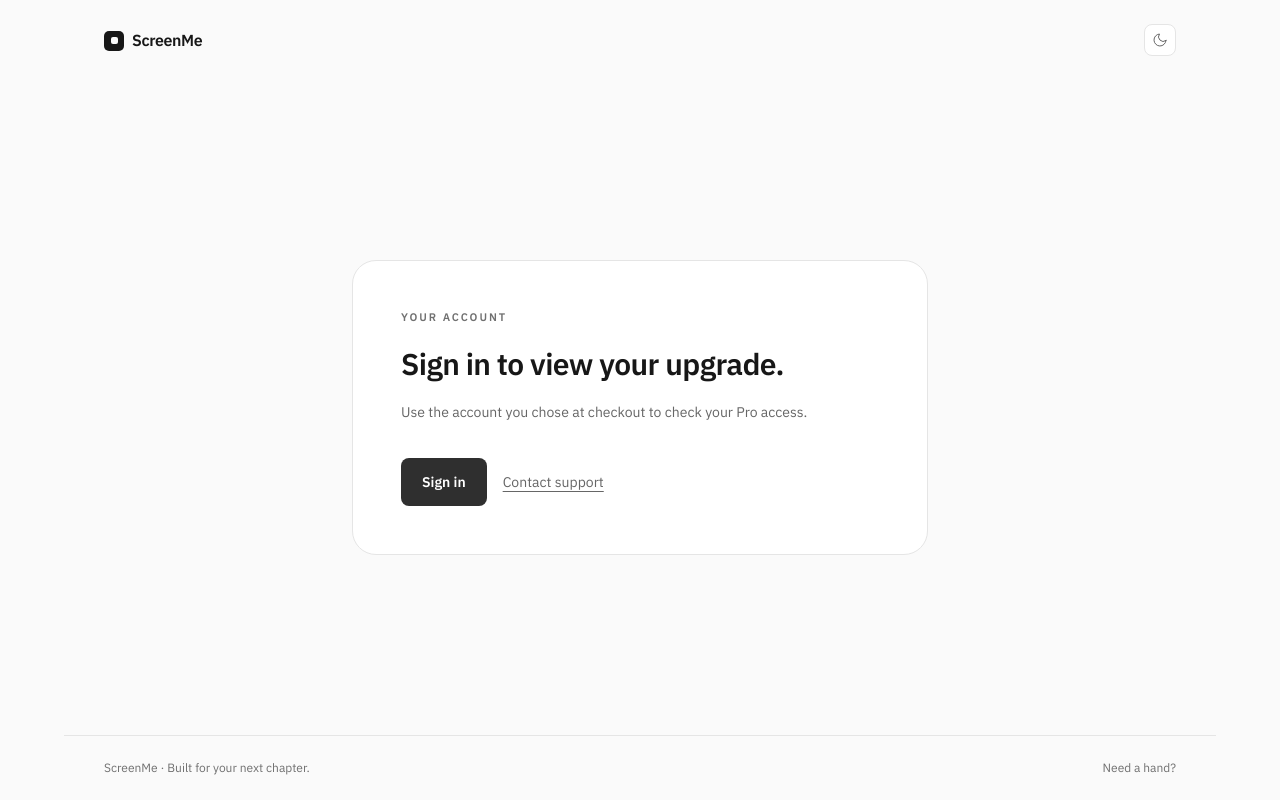
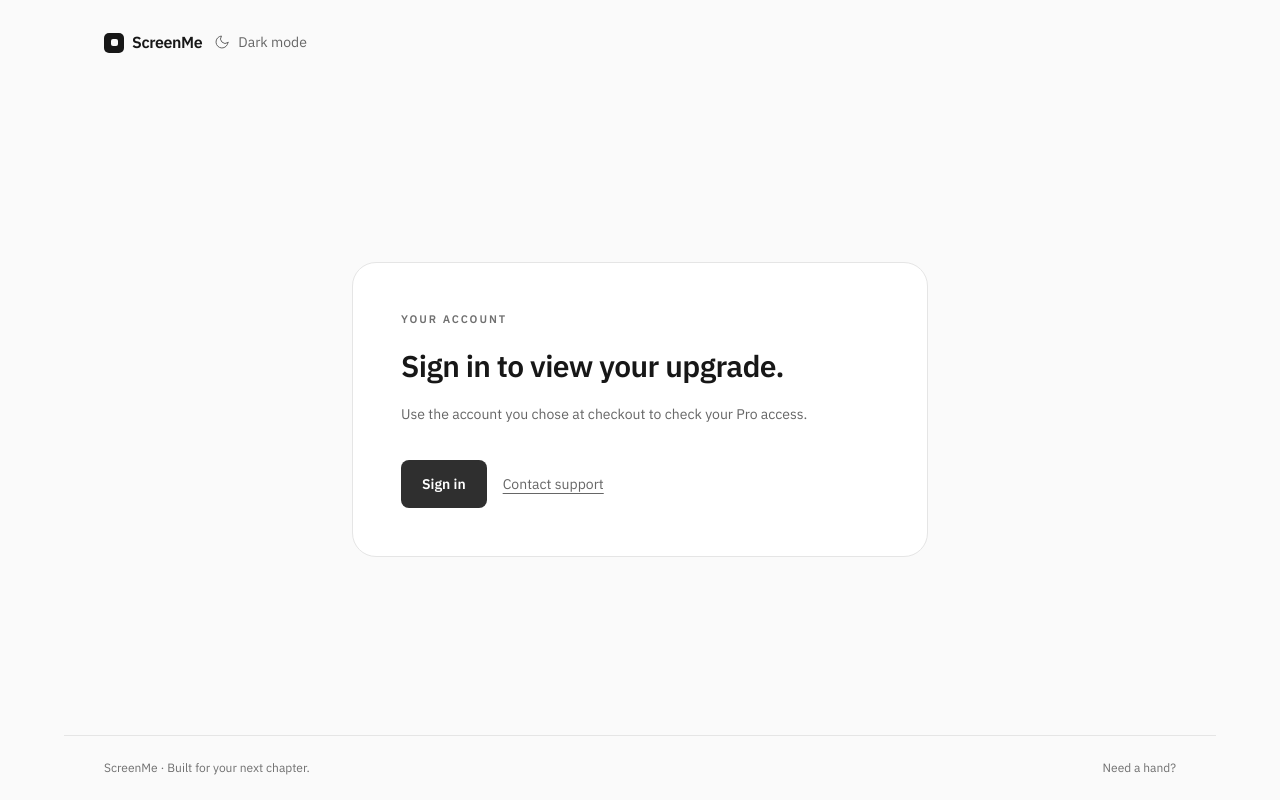
Before and after one commit to syedarman1/screenme, a Next.js app: page /success in a window 1280 px wide. Built offline with nearby package versions, Linux system fonts and the light colour scheme; no server answers.

Commit message:
Move theme switching into the account menu

```diff
--- a/src/app/components/Navbar.tsx
+++ b/src/app/components/Navbar.tsx
@@ -91,7 +91,6 @@ export default function DynamicNavbar() {
           </nav>
 
           <div className="hidden md:flex items-center gap-2">
-            <ThemeToggle />
             {user ? (
               <div className="relative">
                 <button
@@ -132,6 +131,9 @@ export default function DynamicNavbar() {
                       My Resumes
                     </Link>
                     <div className="my-1 mx-2 border-t border-border" />
+                    <div className="px-1">
+                      <ThemeToggle />
+                    </div>
                     <button
                       onClick={() => { setDropdownOpen(false); handleSignOut(); }}
                       className="flex w-full items-center gap-2 px-3 py-2 text-sm text-red hover:bg-surface-2 transition-colors mx-1 rounded-md cursor-pointer"
@@ -154,7 +156,6 @@ export default function DynamicNavbar() {
           </div>
 
           <div className="md:hidden flex items-center gap-2">
-            <ThemeToggle />
             <button
               className="flex flex-col justify-center items-center w-11 h-11 gap-[5px] cursor-pointer"
               onClick={() => setMobileOpen((v) => !v)}
@@ -169,7 +170,7 @@ export default function DynamicNavbar() {
         </nav>
       </header>
 
-      <div className={`fixed inset-0 z-40 md:hidden ${mobileOpen ? "pointer-events-auto" : "pointer-events-none"}`}>
+      <div inert={!mobileOpen} aria-hidden={!mobileOpen} className={`fixed inset-0 z-40 md:hidden ${mobileOpen ? "pointer-events-auto" : "pointer-events-none"}`}>
         <div
           className={`absolute inset-0 bg-fg/20 transition-opacity duration-300 ${mobileOpen ? "opacity-100" : "opacity-0"}`}
           onClick={() => setMobileOpen(false)}
@@ -211,6 +212,7 @@ export default function DynamicNavbar() {
             {user ? (
               <>
                 <div className="flex-1" />
+                <ThemeToggle />
                 <button
                   onClick={handleSignOut}
                   className="text-left text-red hover:bg-surface-2 px-3 py-3 rounded-md text-sm font-medium transition-colors cursor-pointer"
--- a/src/app/components/ThemeToggle.tsx
+++ b/src/app/components/ThemeToggle.tsx
@@ -7,8 +7,9 @@ export default function ThemeToggle() {
 
   return (
     <button
+      type="button"
       onClick={toggle}
-      className="theme-toggle"
+      className="flex w-full items-center gap-2 px-3 py-2 text-sm text-fg-muted hover:text-fg hover:bg-surface-2 transition-colors rounded-md cursor-pointer"
       aria-label={`Switch to ${theme === "light" ? "dark" : "light"} mode`}
       title={`Switch to ${theme === "light" ? "dark" : "light"} mode`}
     >
@@ -31,6 +32,7 @@ export default function ThemeToggle() {
           <line x1="18.36" y1="5.64" x2="19.78" y2="4.22" />
         </svg>
       )}
+      <span>{theme === "light" ? "Dark mode" : "Light mode"}</span>
     </button>
   );
 }
```
